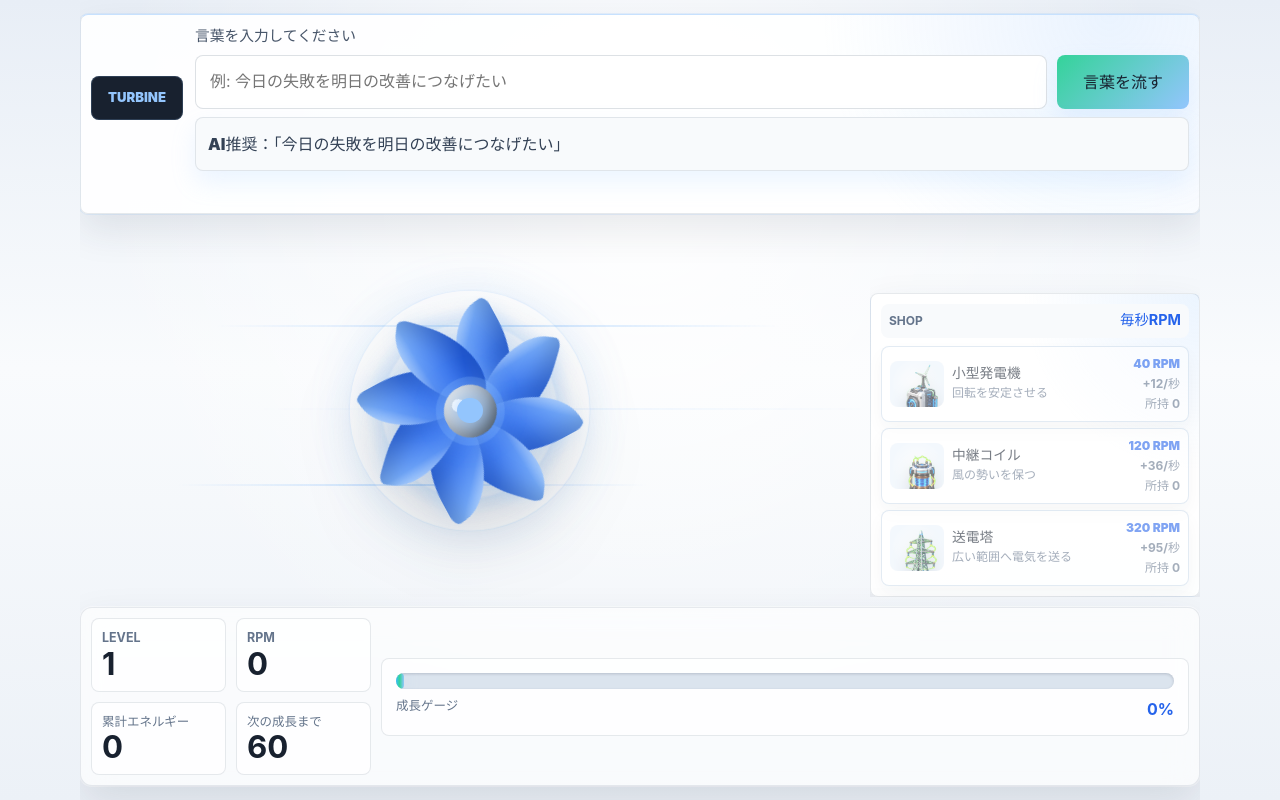
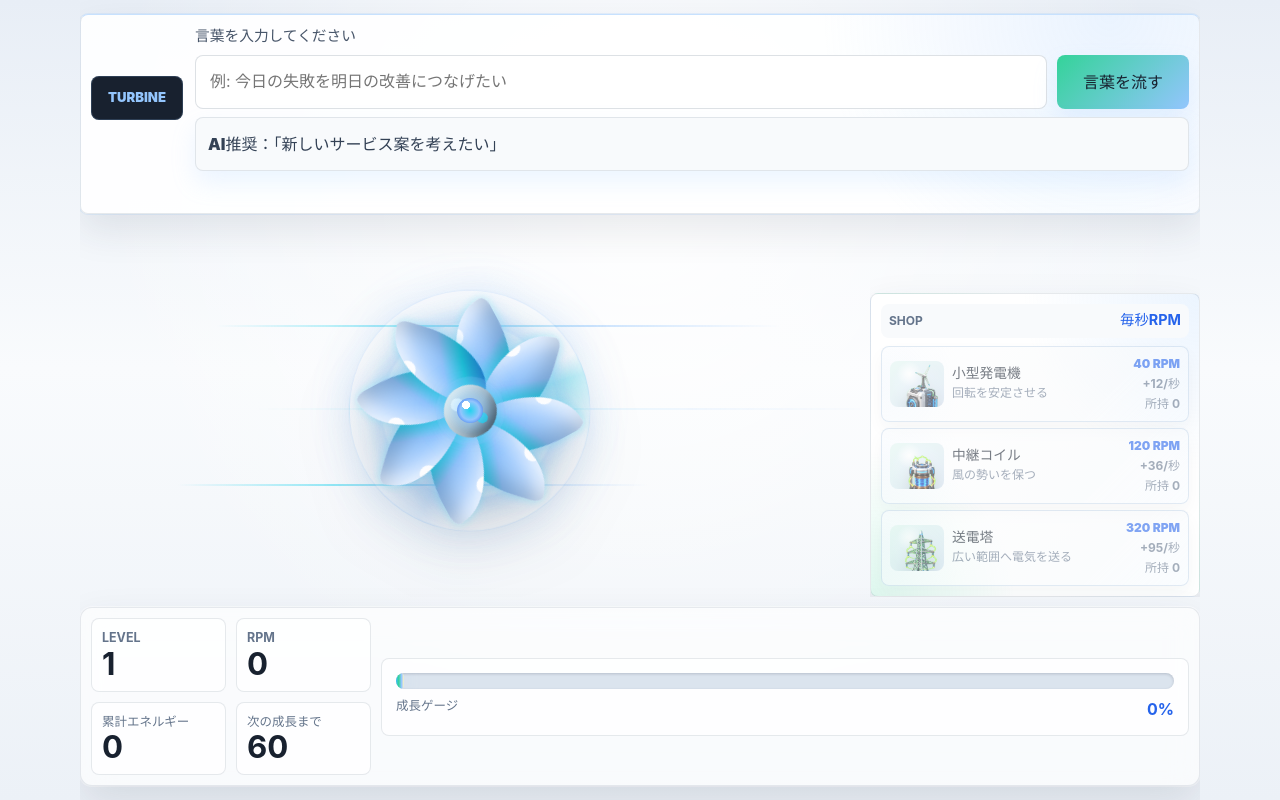
Before and after one commit to morphosync102/AIhackathon, a React (Vite) app: page / in a window 1280 px wide. Built offline with nearby package versions, Linux system fonts and the light colour scheme.

Commit message:
polish: expand turbine colors and type samples

```diff
--- a/src/api.js
+++ b/src/api.js
@@ -33,13 +33,13 @@ function createMockAnalysis({ text, currentLevel, currentEnergy }, error) {
   const normalizedText = text.trim();
   const lowerText = normalizedText.toLowerCase();
   const lengthScore = Math.min(18, Math.floor(normalizedText.length / 3));
-  const actionScore = /する|やる|始め|改善|計画|作る|試す|つなげ|届け|build|make|try/.test(
+  const actionScore = /する|やる|始め|改善|計画|作る|試す|つなげ|届け|決め|進め|build|make|try/.test(
     lowerText,
   )
     ? 14
     : 0;
-  const ideaScore = /案|発想|考え|企画|アイデア|idea|concept/.test(lowerText) ? 10 : 0;
-  const emotionScore = /不安|怒|嬉|楽しい|迷|困|失敗|怖|焦/.test(lowerText) ? 8 : 0;
+  const ideaScore = /案|発想|考え|企画|アイデア|新しい|サービス|idea|concept/.test(lowerText) ? 10 : 0;
+  const emotionScore = /不安|怒|嬉|楽しい|迷|困|失敗|怖|焦|悩|悲しい/.test(lowerText) ? 8 : 0;
   const quietPenalty = normalizedText.length < 8 ? -10 : 0;
   const levelBonus = Math.min(6, Math.max(0, Number(currentLevel) - 1));
   const energy = Math.min(
@@ -72,16 +72,20 @@ function pickType(text) {
     return "静寂";
   }
 
-  if (/する|やる|始め|改善|計画|作る|試す|つなげ/.test(text)) {
+  if (/不安|怒|嬉|楽しい|迷|困|失敗|怖|焦|悩|悲しい/.test(text)) {
+    return "感情";
+  }
+
+  if (/案|発想|考え|企画|アイデア|新しい|サービス/.test(text)) {
+    return "発想";
+  }
+
+  if (/する|やる|始め|改善|計画|作る|試す|つなげ|決め|進め/.test(text)) {
     return "行動";
   }
 
-  if (/案|発想|考え|企画|アイデア/.test(text)) {
-    return "発想";
-  }
-
-  if (/不安|怒|嬉|楽しい|迷|困|失敗|怖|焦/.test(text)) {
-    return "感情";
+  if (text.length > 40 || /[,、].*[,、]/.test(text)) {
+    return "混沌";
   }
 
   return WORD_TYPES.includes("混沌") ? "混沌" : "混沌";
--- a/src/components/Turbine.jsx
+++ b/src/components/Turbine.jsx
@@ -5,30 +5,60 @@ const TYPE_THEMES = {
     name: "idea",
     accent: "#ffd166",
     accentDeep: "#f59e0b",
+    accentHot: "#f97316",
+    bladeLight: "#fff7d6",
+    bladeMid: "#ffe08a",
+    metalLight: "#fffaf0",
+    metalMid: "#d8c79a",
+    metalDark: "#7c5f2a",
     glow: "rgba(255, 209, 102, 0.46)",
   },
   "感情": {
     name: "emotion",
     accent: "#fb7185",
     accentDeep: "#e11d48",
+    accentHot: "#f472b6",
+    bladeLight: "#fff1f5",
+    bladeMid: "#fda4af",
+    metalLight: "#fff5f7",
+    metalMid: "#e2a4b1",
+    metalDark: "#7f1d3b",
     glow: "rgba(251, 113, 133, 0.44)",
   },
   "行動": {
     name: "action",
     accent: "#34d399",
     accentDeep: "#059669",
+    accentHot: "#a3e635",
+    bladeLight: "#ecfdf5",
+    bladeMid: "#86efac",
+    metalLight: "#f0fdf4",
+    metalMid: "#9fd6bd",
+    metalDark: "#14532d",
     glow: "rgba(52, 211, 153, 0.42)",
   },
   "混沌": {
     name: "chaos",
     accent: "#a78bfa",
     accentDeep: "#7c3aed",
+    accentHot: "#38bdf8",
+    bladeLight: "#f5f3ff",
+    bladeMid: "#c4b5fd",
+    metalLight: "#f8f7ff",
+    metalMid: "#b7a9df",
+    metalDark: "#3b0764",
     glow: "rgba(167, 139, 250, 0.46)",
   },
   "静寂": {
     name: "quiet",
     accent: "#93c5fd",
     accentDeep: "#2563eb",
+    accentHot: "#22d3ee",
+    bladeLight: "#eff6ff",
+    bladeMid: "#bfdbfe",
+    metalLight: "#f8fafc",
+    metalMid: "#aebaca",
+    metalDark: "#334155",
     glow: "rgba(147, 197, 253, 0.34)",
   },
 };
@@ -59,6 +89,12 @@ export default function Turbine({
     "--spin-duration": spinDuration,
     "--type-accent": theme.accent,
     "--type-accent-deep": theme.accentDeep,
+    "--type-accent-hot": theme.accentHot,
+    "--blade-light": theme.bladeLight,
+    "--blade-mid": theme.bladeMid,
+    "--metal-light": theme.metalLight,
+    "--metal-mid": theme.metalMid,
+    "--metal-dark": theme.metalDark,
     "--type-glow": theme.glow,
   };
 
--- a/src/sampleInputs.js
+++ b/src/sampleInputs.js
@@ -1,5 +1,7 @@
 export const sampleInputs = [
-  "今日の失敗を明日の改善につなげたい",
-  "新しいサービス案を考えたいけど、まだまとまっていない",
-  "やることが多すぎて何から始めればいいか分からない",
+  "新しいサービス案を考えたい",
+  "不安で怖くて、少し迷っている",
+  "次に作る画面を決めて試す",
+  "メモ、数字、会話、TODOが混ざってまとまらない",
+  "風",
 ];
--- a/src/styles.css
+++ b/src/styles.css
@@ -216,6 +216,12 @@ textarea {
   --spin-duration: 4s;
   --type-accent: #93c5fd;
   --type-accent-deep: #2563eb;
+  --type-accent-hot: #22d3ee;
+  --blade-light: #eff6ff;
+  --blade-mid: #bfdbfe;
+  --metal-light: #f8fafc;
+  --metal-mid: #aebaca;
+  --metal-dark: #334155;
   --type-glow: rgba(147, 197, 253, 0.34);
   width: 100%;
   min-height: 0;
@@ -298,7 +304,7 @@ textarea {
   width: 86%;
   height: 2px;
   border-radius: 999px;
-  background: linear-gradient(90deg, transparent, var(--type-accent), transparent);
+  background: linear-gradient(90deg, transparent, var(--type-accent-hot), var(--type-accent), transparent);
   animation: wind-pass 3.4s linear infinite;
 }
 
@@ -323,8 +329,16 @@ textarea {
   border: 1px solid color-mix(in srgb, var(--type-accent) 42%, transparent);
   border-radius: 50%;
   background:
+    conic-gradient(
+      from 18deg,
+      transparent 0 12%,
+      color-mix(in srgb, var(--type-accent-hot) 58%, transparent) 15%,
+      transparent 24% 48%,
+      color-mix(in srgb, var(--type-accent) 48%, transparent) 52%,
+      transparent 62% 100%
+    ),
     radial-gradient(circle, transparent 51%, var(--type-glow) 52%, transparent 62%),
-    radial-gradient(circle, var(--type-glow), transparent 68%);
+    radial-gradient(circle, color-mix(in srgb, var(--type-accent-hot) 34%, var(--type-glow)), transparent 68%);
   box-shadow:
     0 0 48px var(--type-glow),
     inset 0 0 34px rgba(255, 255, 255, 0.68);
@@ -350,6 +364,7 @@ textarea {
   background: rgba(255, 255, 255, 0.88);
   color: var(--type-accent-deep);
   box-shadow:
+    0 0 18px color-mix(in srgb, var(--type-accent-hot) 54%, transparent),
     0 12px 28px var(--type-glow),
     0 0 0 1px rgba(255, 255, 255, 0.56);
   font-size: 1.08rem;
@@ -372,7 +387,9 @@ textarea {
   display: grid;
   place-items: center;
   position: relative;
-  filter: drop-shadow(0 26px 34px rgba(28, 38, 54, 0.18));
+  filter:
+    drop-shadow(0 26px 34px rgba(28, 38, 54, 0.18))
+    drop-shadow(0 0 22px color-mix(in srgb, var(--type-accent) 24%, transparent));
 }
 
 .turbine-rotor {
@@ -403,11 +420,21 @@ textarea {
   top: 50%;
   border-radius: 80% 12% 72% 18%;
   background:
-    linear-gradient(135deg, rgba(255, 255, 255, 0.82), transparent 34%),
-    linear-gradient(160deg, var(--type-accent) 0%, var(--type-accent-deep) 72%);
+    radial-gradient(circle at 28% 18%, rgba(255, 255, 255, 0.94) 0 8%, transparent 9%),
+    linear-gradient(128deg, rgba(255, 255, 255, 0.88) 0%, transparent 32%),
+    linear-gradient(
+      160deg,
+      var(--blade-light) 0%,
+      var(--blade-mid) 26%,
+      var(--type-accent) 52%,
+      var(--type-accent-hot) 70%,
+      var(--type-accent-deep) 100%
+    );
   box-shadow:
-    inset -10px -16px 20px rgba(0, 0, 0, 0.15),
-    0 10px 20px color-mix(in srgb, var(--type-accent) 34%, transparent);
+    inset 8px 10px 12px rgba(255, 255, 255, 0.24),
+    inset -10px -16px 20px rgba(0, 0, 0, 0.17),
+    0 10px 20px color-mix(in srgb, var(--type-accent) 34%, transparent),
+    0 0 10px color-mix(in srgb, var(--type-accent-hot) 28%, transparent);
   transform-origin: 0% 0%;
   transform: rotate(var(--blade-angle)) translate(8%, -88%) skewY(-8deg);
 }
@@ -435,19 +462,27 @@ textarea {
   top: 50%;
   transform: translate(-50%, -50%);
   background:
-    radial-gradient(circle at 35% 30%, #ffffff 0 12%, transparent 13%),
-    linear-gradient(145deg, #f8fafc, #9aa8b9 62%, #516070);
+    radial-gradient(circle at 34% 28%, #ffffff 0 12%, transparent 13%),
+    radial-gradient(circle at 64% 72%, var(--type-accent-hot) 0 10%, transparent 11%),
+    radial-gradient(circle, var(--type-accent) 0 22%, transparent 23%),
+    linear-gradient(145deg, var(--metal-light), var(--metal-mid) 58%, var(--metal-dark));
   box-shadow:
-    inset 0 -8px 14px rgba(0, 0, 0, 0.2),
+    inset 5px 5px 10px rgba(255, 255, 255, 0.42),
+    inset 0 -8px 14px rgba(0, 0, 0, 0.22),
     0 0 0 8px color-mix(in srgb, var(--type-accent) 22%, transparent),
-    0 0 28px var(--type-glow);
+    0 0 28px var(--type-glow),
+    0 0 10px color-mix(in srgb, var(--type-accent-hot) 44%, transparent);
 }
 
 .turbine-core {
   width: 12%;
   aspect-ratio: 1;
-  background: var(--type-accent);
-  box-shadow: 0 0 20px var(--type-accent);
+  background:
+    radial-gradient(circle at 35% 28%, #ffffff 0 16%, transparent 17%),
+    radial-gradient(circle, var(--type-accent-hot), var(--type-accent) 52%, var(--type-accent-deep));
+  box-shadow:
+    0 0 20px var(--type-accent),
+    0 0 34px color-mix(in srgb, var(--type-accent-hot) 64%, transparent);
 }
 
 .turbine-stage.is-overdrive .wind-streams span {
@@ -552,7 +587,7 @@ textarea {
   min-width: 8px;
   border-radius: inherit;
   background:
-    linear-gradient(90deg, #38bdf8, var(--page-accent-warm) 46%, var(--page-accent)),
+    linear-gradient(90deg, #38bdf8, var(--page-accent-warm) 34%, var(--page-accent) 68%, #fef3c7),
     linear-gradient(90deg, transparent, rgba(255, 255, 255, 0.5), transparent);
   box-shadow: 0 0 18px var(--page-accent-soft);
   transition: width 360ms cubic-bezier(0.22, 1, 0.36, 1);
@@ -578,6 +613,7 @@ textarea {
   border-radius: 8px;
   background:
     radial-gradient(circle at 100% 0%, var(--page-accent-soft), transparent 11rem),
+    radial-gradient(circle at 0% 100%, color-mix(in srgb, var(--page-accent-warm) 16%, transparent), transparent 9rem),
     rgba(255, 255, 255, 0.92);
   box-shadow: 0 18px 42px rgba(40, 52, 70, 0.12);
 }
@@ -621,7 +657,9 @@ textarea {
   padding: 8px;
   border: 1px solid color-mix(in srgb, var(--page-accent) 22%, rgba(103, 117, 138, 0.2));
   border-radius: 8px;
-  background: #ffffff;
+  background:
+    radial-gradient(circle at 0% 50%, color-mix(in srgb, var(--page-accent) 9%, transparent), transparent 5rem),
+    linear-gradient(135deg, #ffffff, #f8fafc 72%, color-mix(in srgb, var(--page-accent-soft) 42%, #ffffff));
   color: #18212f;
   cursor: pointer;
   text-align: left;
@@ -636,8 +674,9 @@ textarea {
   overflow: hidden;
   border-radius: 8px;
   background:
-    radial-gradient(circle, rgba(255, 255, 255, 0.95), transparent 72%),
-    color-mix(in srgb, var(--page-accent) 12%, #f8fafc);
+    radial-gradient(circle at 36% 28%, rgba(255, 255, 255, 0.98), transparent 26%),
+    radial-gradient(circle, color-mix(in srgb, var(--page-accent) 20%, white), transparent 72%),
+    linear-gradient(145deg, color-mix(in srgb, var(--page-accent-warm) 12%, #f8fafc), color-mix(in srgb, var(--page-accent) 16%, #e2e8f0));
 }
 
 .shop-item__icon img {
```
Also changed, not shown: server.mjs (+4 -4 lines).
